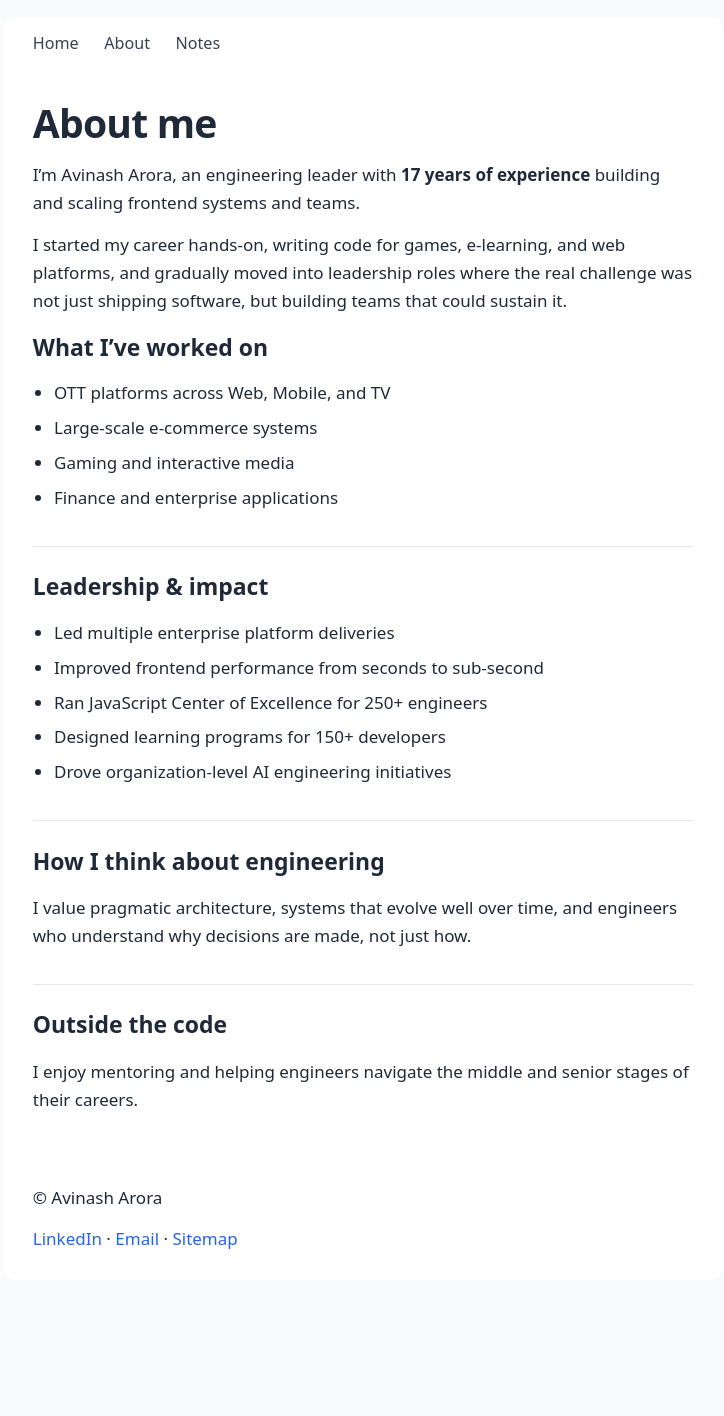
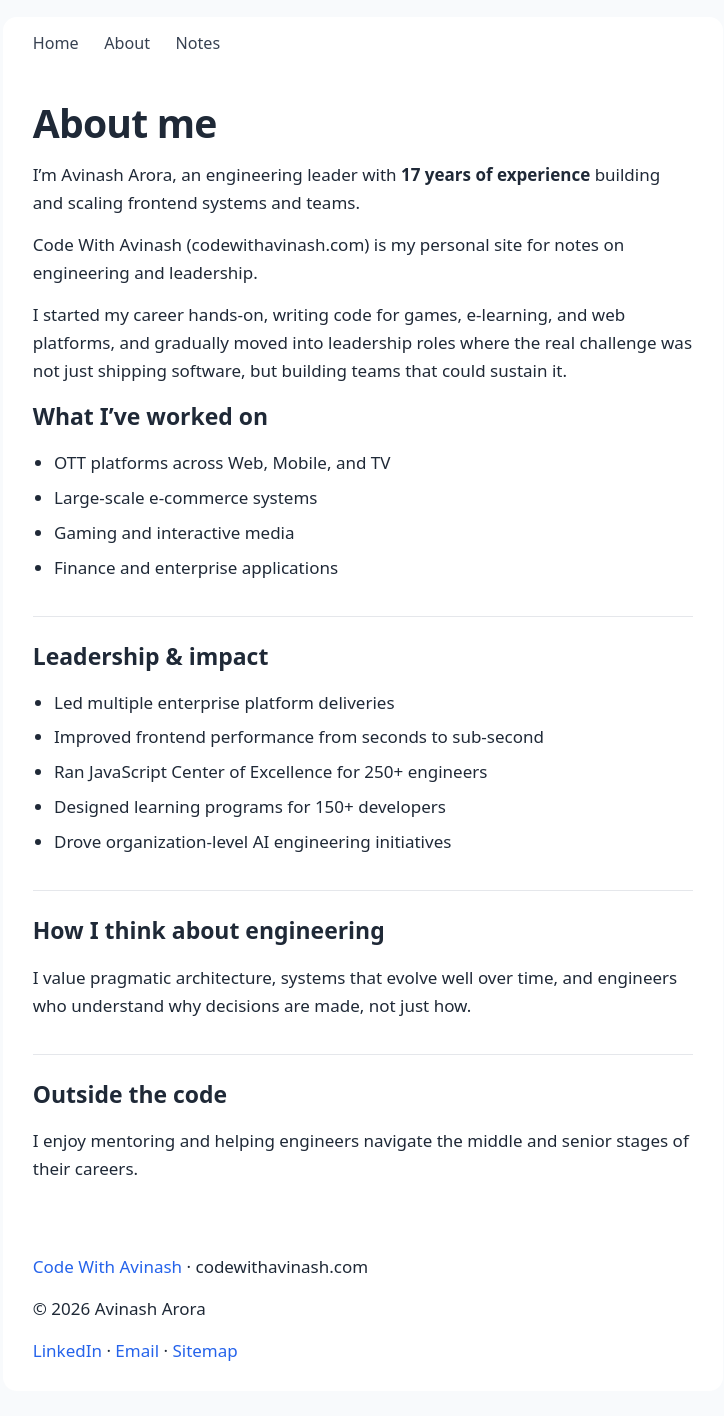
Before and after one commit to aviarora30/codewithavinash, a Jekyll site: the page built from about/index.html, in a window 1280 px wide. Shown: the whole page, without its empty margins (277-1001 px from the left). Built offline with Jekyll 4.4.1, drawn with Linux system fonts in a browser that asks for light colours; before the commit the page ends 1305 px from its top, so only the background shows below that.

Commit message:
chore: update site branding and enhance footer content
- Changed the site title and description to reflect the new branding as "Code With Avinash".
- Updated the footer to include a link to the new site and revised copyright year.
- Added a brief description of the site in the about page to clarify its purpose.

```diff
--- a/_includes/footer.html
+++ b/_includes/footer.html
@@ -1,13 +1,20 @@
 <footer>
-  <p>© Avinash Arora</p>
+  <p>
+    <a href="https://codewithavinash.com/">Code With Avinash</a>
+    · codewithavinash.com
+  </p>
+  <p>© 2026 Avinash Arora</p>
   <p>
     <a
       href="https://www.linkedin.com/in/avinash-arora"
       target="_blank"
       rel="noopener"
-      >LinkedIn</a
     >
-    · <a href="mailto:aviarora30@gmail.com">Email</a> ·
+      LinkedIn
+    </a>
+    ·
+    <a href="mailto:aviarora30@gmail.com">Email</a>
+    ·
     <a href="/sitemap/">Sitemap</a>
   </p>
 </footer>
--- a/_layouts/default.html
+++ b/_layouts/default.html
@@ -50,10 +50,33 @@
     <meta name="twitter:image" content="{{ meta_image | absolute_url }}" />
     {% endif %}
 
-    {% comment %}ga_page_type: pass to GA4 as custom dimension "page_type" (create in GA4 Admin → Custom definitions) to segment tag pages. Values: default | tag_page | tags_index.{% endcomment %}
-    {% assign ga_page_type = "default" %}
-    {% if page.layout == 'tag' %}{% assign ga_page_type = "tag_page" %}{% endif %}
-    {% if page.layout == 'tags_index' %}{% assign ga_page_type = "tags_index" %}{% endif %}
+    <script type="application/ld+json">
+      {
+        "@context": "https://schema.org",
+        "@graph": [
+          {
+            "@type": "WebSite",
+            "name": "Code With Avinash",
+            "url": "https://codewithavinash.com"
+          },
+          {
+            "@type": "Person",
+            "name": "Avinash Arora",
+            "jobTitle": "Senior Engineering Manager",
+            "description": "Engineering leader and technical architect with 17 years of experience building scalable web, mobile, and OTT platforms.",
+            "url": "https://codewithavinash.com",
+            "sameAs": ["https://www.linkedin.com/in/avinash-arora"]
+          }
+        ]
+      }
+    </script>
+
+    {% comment %}ga_page_type: pass to GA4 as custom dimension "page_type"
+    (create in GA4 Admin → Custom definitions) to segment tag pages. Values:
+    default | tag_page | tags_index.{% endcomment %} {% assign ga_page_type =
+    "default" %} {% if page.layout == 'tag' %}{% assign ga_page_type =
+    "tag_page" %}{% endif %} {% if page.layout == 'tags_index' %}{% assign
+    ga_page_type = "tags_index" %}{% endif %}
 
     <script
       async
@@ -65,7 +88,7 @@
         dataLayer.push(arguments);
       }
       gtag("js", new Date());
-      gtag("config", "G-8N7ZS3VK57", { "page_type": "{{ ga_page_type }}" });
+      gtag("config", "G-8N7ZS3VK57", { page_type: "{{ ga_page_type }}" });
     </script>
 
     {% comment %}In development use source CSS so edits apply without running
@@ -138,7 +161,10 @@
         function isTagPageUrl(href) {
           if (!href) return false;
           try {
-            var path = href.indexOf("/") === 0 ? href : new URL(href, window.location.origin).pathname;
+            var path =
+              href.indexOf("/") === 0
+                ? href
+                : new URL(href, window.location.origin).pathname;
             return /^\/tags\/[^/]+\/?$/.test(path);
           } catch (e) {
             return false;
--- a/about/index.html
+++ b/about/index.html
@@ -11,6 +11,11 @@ canonical: https://codewithavinash.com/about/
       I’m Avinash Arora, an engineering leader with
       <strong>17 years of experience</strong> building and scaling frontend
       systems and teams.
+    </p>
+
+    <p>
+      Code With Avinash (codewithavinash.com) is my personal site for notes on
+      engineering and leadership.
     </p>
 
     <p>
--- a/index.html
+++ b/index.html
@@ -1,6 +1,6 @@
 ---
-title: Avinash Arora – Engineering Leader & Frontend Architect
-description: Avinash Arora is an engineering leader and frontend architect with 17 years of experience building scalable web, mobile, and OTT platforms.
+title: Code With Avinash – Avinash Arora | Engineering Leader & Frontend Architect
+description: codewithavinash.com – Avinash Arora is an engineering leader and frontend architect with 17 years of experience building scalable web, mobile, and OTT platforms.
 canonical: https://codewithavinash.com/
 ---
 <main>
```
